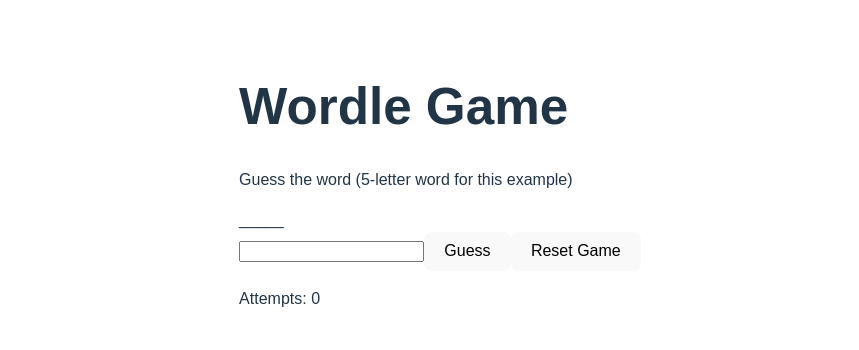
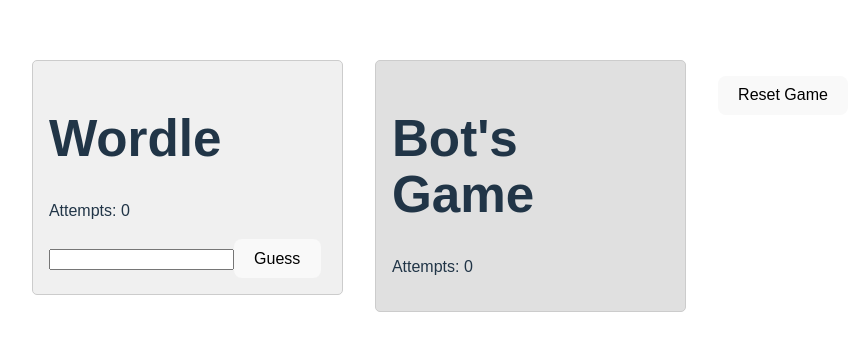
Before and after one commit to ColeCurrent/Wordle-Bot, a React (Vite) app: page / in a window 1280 px wide. Shown: the part 214-564 px from the top of the page, without its empty margins (200-1059 px from the left). Built offline with nearby package versions, Linux system fonts and the light colour scheme.

Commit message:
more jsx

```diff
--- a/src/App.css
+++ b/src/App.css
@@ -14,23 +14,46 @@
   padding: 2rem;
 }
 
-
-
 h1 {
   margin-bottom: 2rem;
 }
 
-.mode-selection {
-  display: flex;
-  justify-content: center;
-  gap: 1rem;
-  margin-bottom: 2rem;
-}
-
-.game-container {
+.wordle-game-container {
   display: flex;
   justify-content: space-around;
   align-items: flex-start;
-  flex-wrap: wrap;
   gap: 2rem;
 }
+
+.player-game,
+.bot-game {
+  flex: 1;
+  padding: 1rem;
+  border: 1px solid #ccc;
+  border-radius: 5px;
+}
+
+.player-game {
+  background-color: #f0f0f0;
+}
+
+.bot-game {
+  background-color: #e0e0e0;
+}
+
+.previous-guess {
+  margin-bottom: 1.5rem;
+}
+
+.previous-guess ul {
+  padding: 0;
+  list-style-type: none;
+}
+
+.previous-guess ul li {
+  margin-bottom: 0.5rem;
+}
+
+.reset-button {
+  margin-top: 1rem;
+}
--- a/src/App.jsx
+++ b/src/App.jsx
@@ -6,8 +6,8 @@
   const [TARGET_WORD, setTargetWord] = useState('');
   const [guess, setGuess] = useState('');
   const [attempts, setAttempts] = useState(0);
-  const [matchedLetters, setMatchedLetters] = useState([]);
-  const [previousGuesses, setPreviousGuesses] = useState([]);
+  const [userPreviousGuesses, setUserPreviousGuesses] = useState([]);
+  const [botPreviousGuesses, setBotPreviousGuesses] = useState([]);
   const [gameOver, setGameOver] = useState(false);
 
   useEffect(() => {
@@ -18,11 +18,11 @@
         setWordList(wordsArray.filter(word => word.length === 5));
         const randomIndex = Math.floor(Math.random() * wordsArray.length);
         setTargetWord(wordsArray[randomIndex]);
-        setMatchedLetters(Array(5).fill(null));
       })
       .catch(error => console.error(error));
   }, []);
 
+  // lowercase
   const handleInputChange = (event) => {
     setGuess(event.target.value.trim().toLowerCase().substr(0, 5));
   };
@@ -33,62 +33,76 @@
     const newAttempts = attempts + 1;
     setAttempts(newAttempts);
 
-    const newMatchedLetters = [...matchedLetters];
-    let allLettersMatch = true;
+    const newMatchedLetters = checkMatchedLetters(guess, TARGET_WORD);
 
-    for (let i = 0; i < TARGET_WORD.length; i++) {
-      if (guess[i] === TARGET_WORD[i]) {
+    setUserPreviousGuesses(prevGuesses => [...prevGuesses, { guess, feedback: newMatchedLetters }]);
+
+    if (newMatchedLetters.every(matched => matched === 'green') || newAttempts === 6) {
+      setGameOver(true);
+    } else {
+      setTimeout(handleBotGuess, 1000);
+    }
+  };
+
+  const handleBotGuess = () => {
+    if (gameOver) return;
+
+    const botGuessIndex = Math.floor(Math.random() * wordList.length);
+    const botGuessedWord = wordList[botGuessIndex];
+
+    const newAttempts = attempts + 1;
+    setAttempts(newAttempts);
+
+    const newBotMatchedLetters = checkMatchedLetters(botGuessedWord, TARGET_WORD);
+
+    setBotPreviousGuesses(prevGuesses => [...prevGuesses, { guess: botGuessedWord, feedback: newBotMatchedLetters }]);
+
+    if (newBotMatchedLetters.every(matched => matched === 'green') || newAttempts === 6) {
+      setGameOver(true);
+    }
+  };
+
+  const checkMatchedLetters = (guessWord, targetWord) => {
+    const newMatchedLetters = Array(5).fill(null);
+
+    for (let i = 0; i < targetWord.length; i++) {
+      if (guessWord[i] === targetWord[i]) {
         newMatchedLetters[i] = 'green';
-      } else if (TARGET_WORD.includes(guess[i])) {
+      } else if (targetWord.includes(guessWord[i])) {
         newMatchedLetters[i] = 'yellow';
-        allLettersMatch = false; // To prevent immediate game over if any letter is in the wrong position
-      } else {
-        newMatchedLetters[i] = null;
-        allLettersMatch = false;
       }
     }
 
-    setMatchedLetters(newMatchedLetters);
-
-    setPreviousGuesses(prevGuesses => [...prevGuesses, { guess, feedback: newMatchedLetters }]);
-
-    if (allLettersMatch || newAttempts === 6) {
-      setGameOver(true);
-    }
+    return newMatchedLetters;
   };
 
   const resetGame = () => {
     setGuess('');
     setAttempts(0);
     setGameOver(false);
-    setMatchedLetters(Array(5).fill(null));
-    setPreviousGuesses([]);
+    setUserPreviousGuesses([]);
+    setBotPreviousGuesses([]);
     const randomIndex = Math.floor(Math.random() * wordList.length);
     setTargetWord(wordList[randomIndex]);
   };
 
-  const renderWord = () => {
   return (
-      <div className="word-display">
-        {TARGET_WORD &&
-          TARGET_WORD.split('').map((letter, index) => {
-            const highlight = matchedLetters[index];
-
-            return (
-              <span key={index} className={`letter ${highlight}`}>
-                {highlight === 'green' || highlight === 'yellow' ? letter.toUpperCase() : '_'}
-              </span>
-            );
-          })}
+    <div className="wordle-game-container">
+      <div className="player-game">
+        <h1>Wordle</h1>
+        <p>Attempts: {attempts}</p>
+        {userPreviousGuesses.length > 0 && (
+          <div>
+            <h2>Your Previous Guesses:</h2>
+            <ul>
+              {userPreviousGuesses.map((prevGuess, index) => (
+                <li key={index}>
+                  {prevGuess.guess.toUpperCase()} - {prevGuess.feedback.join(', ')}
+                </li>
+              ))}
+            </ul>
           </div>
-    );
-  };
-
-  return (
-    <div className="wordle-game">
-      <h1>Wordle Game</h1>
-      <p>Guess the word (5-letter word for this example)</p>
-      {renderWord()}
+        )}
         <input
           type="text"
           maxLength={5}
@@ -99,15 +113,22 @@
         <button onClick={handleGuess} disabled={gameOver}>
           Guess
         </button>
-      <button onClick={resetGame}>
-        Reset Game
-      </button>
+        {gameOver && (
+          <p className="game-over">
+            {userPreviousGuesses[userPreviousGuesses.length - 1].feedback.every(matched => matched === 'green')
+              ? 'You guessed the word!'
+              : 'You lost!'} The word was: {TARGET_WORD.toUpperCase()}
+          </p>
+        )}
+      </div>
+      <div className="bot-game">
+        <h1>Bot's Game</h1>
         <p>Attempts: {attempts}</p>
-      {previousGuesses.length > 0 && (
+        {botPreviousGuesses.length > 0 && (
           <div>
-          <h2>Previous Guesses:</h2>
+            <h2>Bot's Previous Guesses:</h2>
             <ul>
-            {previousGuesses.map((prevGuess, index) => (
+              {botPreviousGuesses.map((prevGuess, index) => (
                 <li key={index}>
                   {prevGuess.guess.toUpperCase()} - {prevGuess.feedback.join(', ')}
                 </li>
@@ -117,11 +138,15 @@
         )}
         {gameOver && (
           <p className="game-over">
-          {matchedLetters.every(matched => matched === 'green')
-            ? 'You guessed the word!'
-            : 'You lost!'} The word was: {TARGET_WORD.toUpperCase()}
+            {botPreviousGuesses[botPreviousGuesses.length - 1].feedback.every(matched => matched === 'green')
+              ? 'Bot guessed the word!'
+              : 'Bot lost!'} The word was: {TARGET_WORD.toUpperCase()}
           </p>
         )}
+      </div>
+      <button onClick={resetGame} className="reset-button">
+        Reset Game
+      </button>
     </div>
   );
 };
```
Lines whose indentation alone changed are shown as unchanged.
